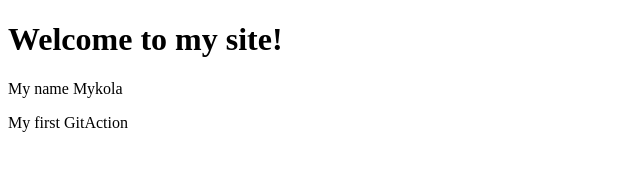
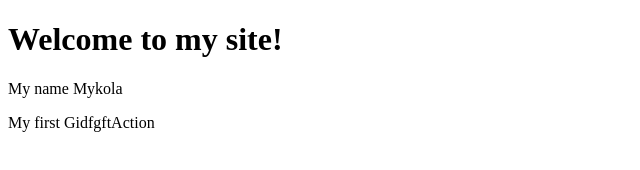
Before and after one commit to Mikokrsk/Softserve_Paas, a plain HTML site: page index.html in a window 1280 px wide. Shown: the full height of the page, 0-640 px from the left. Drawn offline with Linux system fonts and the light colour scheme.

Commit message:
Update index.html

```diff
--- a/index.html
+++ b/index.html
@@ -8,6 +8,6 @@
 <body>
     <h1>Welcome to my site!</h1>
     <p>My name Mykola</p>
-    <p>My first GitAction</p>
+    <p>My first GidfgftAction</p>
 </body>
 </html>
```
